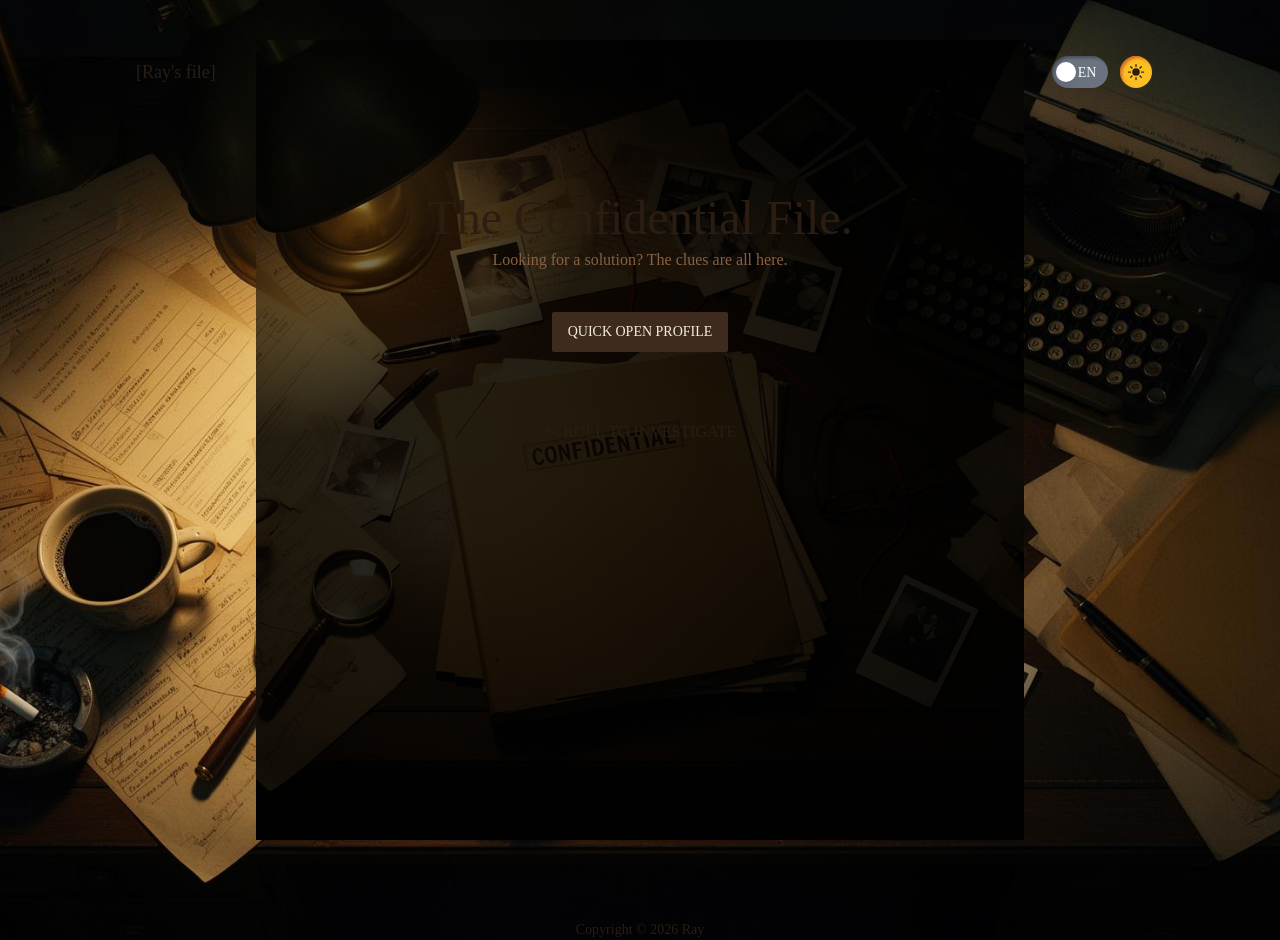
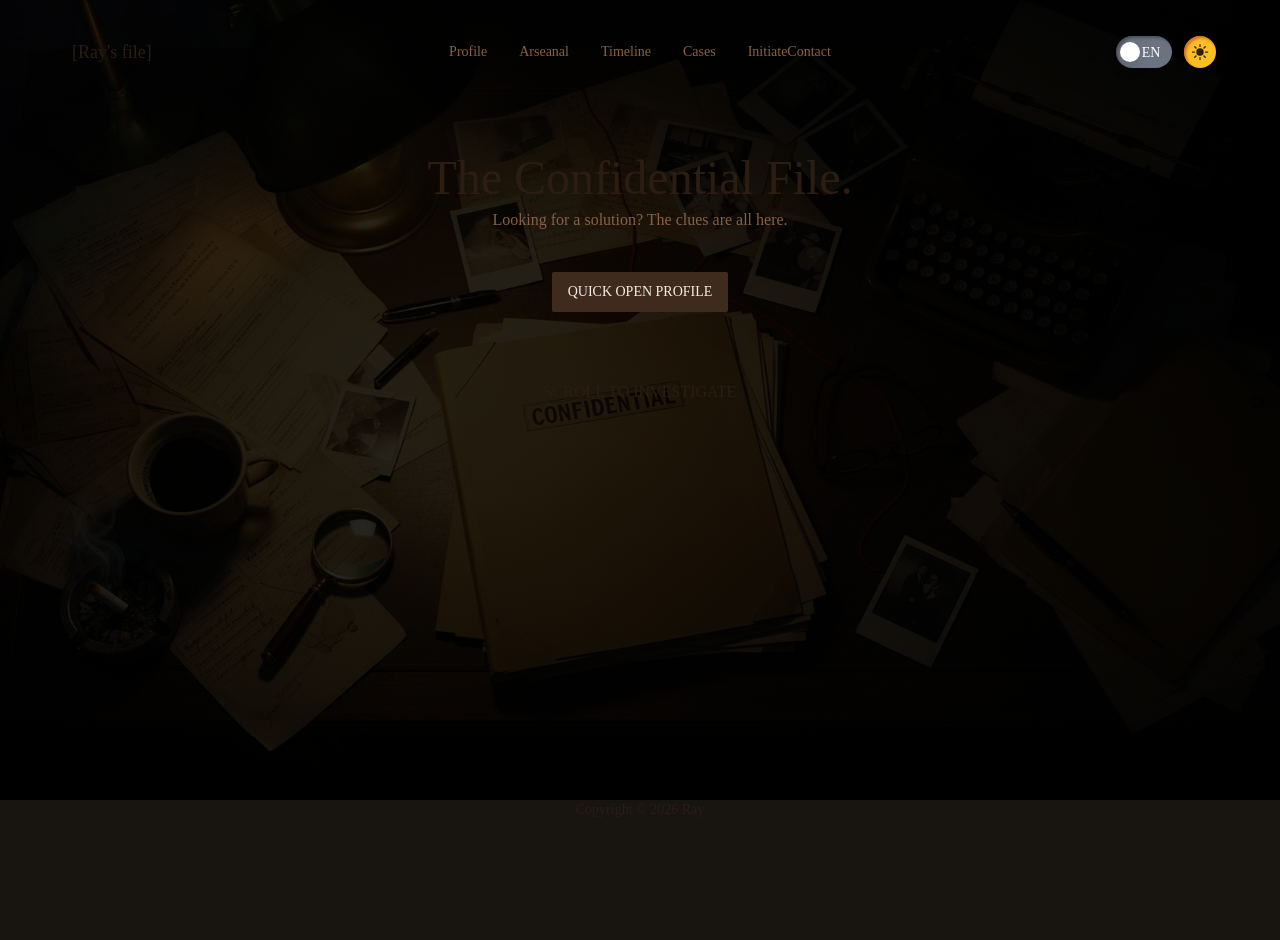
Before and after one commit to raylanraylan/personalWebsite, a Vue app: page / in a window 1280 px wide. After the commit the page ends 820 px from the top, so only its background shows below. Built offline with nearby package versions, Linux system fonts and the light colour scheme; a web font is replaced by a local one.

Commit message:
feat: remove unused heightSize ref and related getSize function in App.vue

```diff
--- a/src/App.vue
+++ b/src/App.vue
@@ -7,7 +7,6 @@ import Footer from '@/components/layout/Footer.vue';
 import PersonalWebLogo from '@/assets/PersonalWebLogo.vue'
 
 const route = useRoute()
-const heightSize = ref<string>();
 const process = ref<number>(0);
 const runProcess = setInterval(() => {
   if (process.value < 98) {
@@ -15,10 +14,6 @@ const runProcess = setInterval(() => {
   }
 }, 100)
 
-async function getSize(size: number) {
-  heightSize.value = size + 'px';
-  await nextTick()
-}
 
 const isLoading = ref(true);
 const isShowContent = ref(false)
@@ -54,23 +49,23 @@ onBeforeMount(() => {
 </script>
 
 <template>
-  <div v-if="isLoading" class="w-full h-[100vh] loading flex flex-col justify-center">
+  <!-- <div v-if="isLoading" class="w-full h-[100vh] loading flex flex-col justify-center">
     <PersonalWebLogo class="h-20 w-full" :lineColor="isToggleDark ? '#fcfcfc' : '#1f2937'" />
     <p class="text-gray-900 dark:text-white text-4xl text-center">{{ process }}%</p>
-  </div>
-  <div v-else="!isLoading" class="bg-[url(@/assets/desk.jpeg)] bg-cover bg-center bg-no-repeat">
-    <header v-if="route.name !== 'notFound'" class="fixed top-0 w-full">
-      <Header class="max-w-7xl mx-auto px-[5vw] py-5" @heightSize="getSize" />
+  </div> -->
+  <!-- <div v-else> -->
+
+    <header v-if="route.name !== 'notFound'" class="fixed top-0 w-full z-50">
+      <Header/>
     </header>
-    <Transition appear name="slide-fade">
-      <main v-show="isShowContent" class="px-[5vw] pt-10 pb-20 max-w-4xl mx-auto">
-        <RouterView />
-      </main>
-    </Transition>
+    <!-- <main v-show="isShowContent"> -->
+    <main class="relative">
+      <RouterView />
+    </main>
     <footer v-if="route.name !== 'notFound'">
       <Footer />
     </footer>
-  </div>
+  <!-- </div> -->
 </template>
 
 <style>
```
